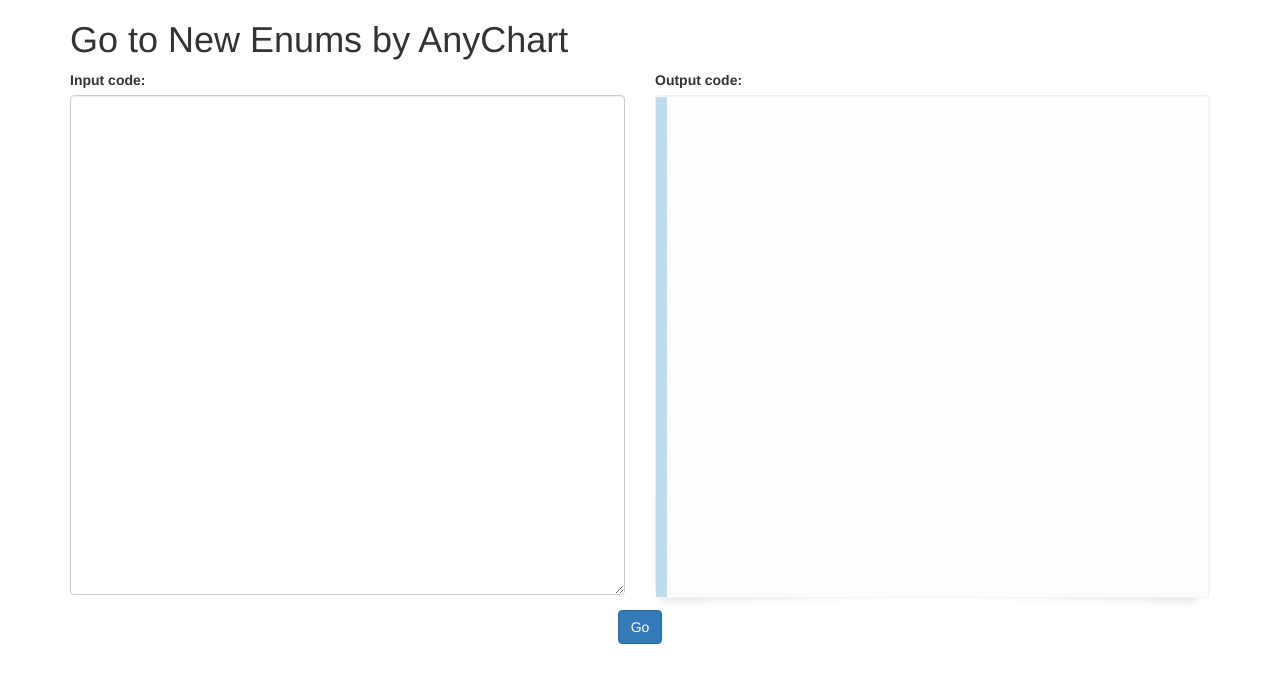
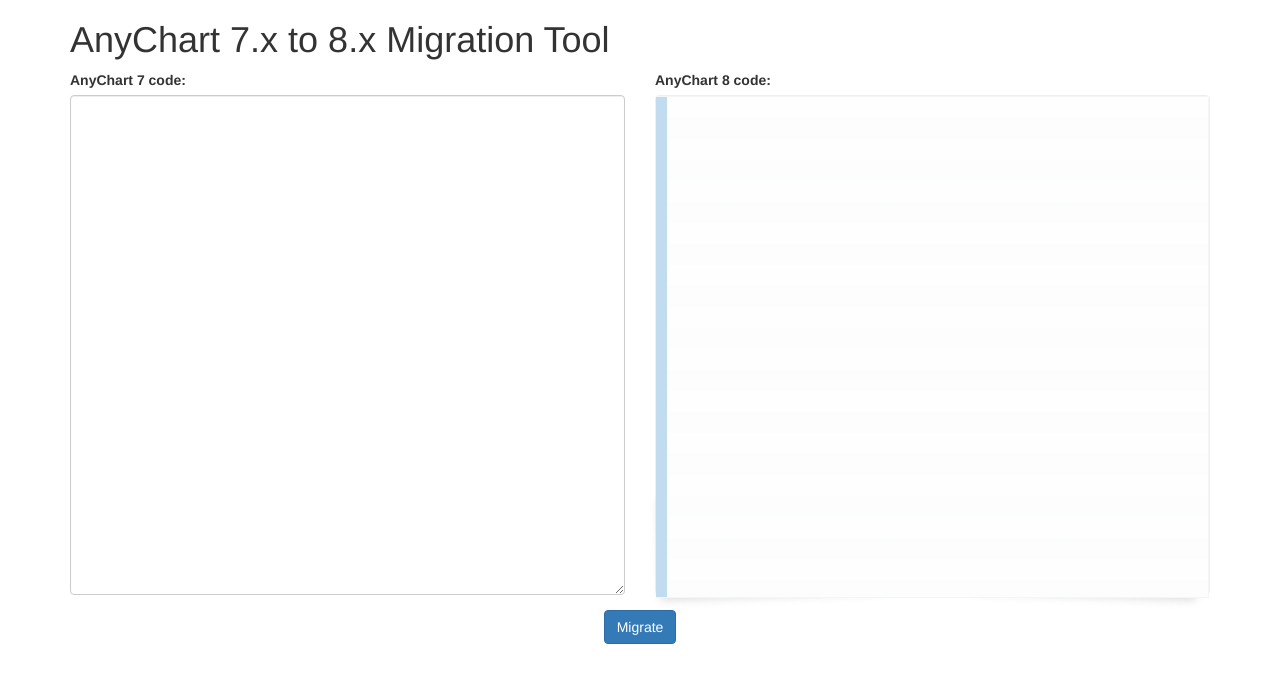
Before and after one commit to AnyChart/anychart-7-to-8-migration-tool, a website: page index.html in a window 1280 px wide. Drawn offline with nearby package versions, Linux system fonts and the light colour scheme; some packages are replaced by stand-ins of ours; a script that the page names is missing.

Commit message:
Update headers

```diff
--- a/index.html
+++ b/index.html
@@ -2,7 +2,7 @@
 <html lang="en">
 <head>
     <meta charset="UTF-8">
-    <title>Go to New Enums by AnyChart</title>
+    <title>AnyChart 7.x to 8.x Migration Tool</title>
     <script src="https://cdnjs.cloudflare.com/ajax/libs/jquery/3.2.1/jquery.min.js"></script>
     <script src="https://cdnjs.cloudflare.com/ajax/libs/prism/1.6.0/prism.min.js"></script>
     <script src="https://cdnjs.cloudflare.com/ajax/libs/clipboard.js/1.7.1/clipboard.min.js"></script>
@@ -123,17 +123,17 @@
 </div>
 
 <div class="container">
-    <h1>Go to New Enums by AnyChart</h1>
+    <h1>AnyChart 7.x to 8.x Migration Tool</h1>
     <div class="row">
         <div class="col-sm-6">
             <div class="form-group">
-                <label for="input-code">Input code:</label>
+                <label for="input-code">AnyChart 7 code:</label>
                 <textarea class="form-control" id="input-code"></textarea>
             </div>
         </div>
         <div class="col-sm-6">
             <div class="form-group">
-                <label for="input-code">Output code:</label>
+                <label for="input-code">AnyChart 8 code:</label>
                 <div id="output-code">
                     <pre class="copytoclipboard"><code class="language-javascript"></code></pre>
                 </div>
@@ -141,7 +141,7 @@
         </div>
     </div>
     <div class="text-center hidden-xs">
-        <button id="go" type="button" onclick="send()" class="btn btn-primary">Go</button>
+        <button id="go" type="button" onclick="send()" class="btn btn-primary">Migrate</button>
     </div>
 </div>
 </body>
```
